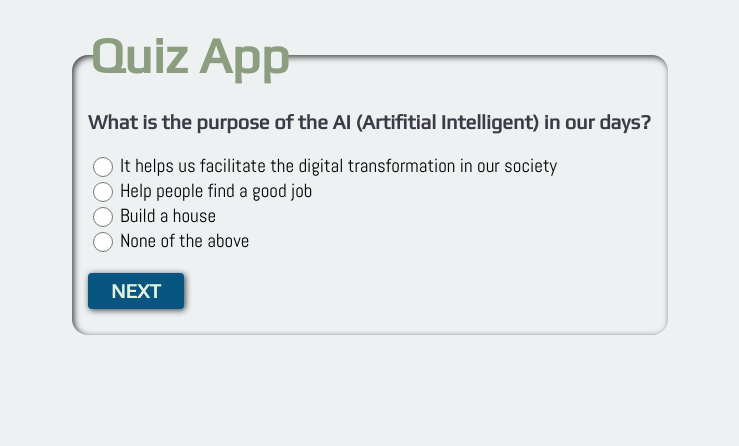
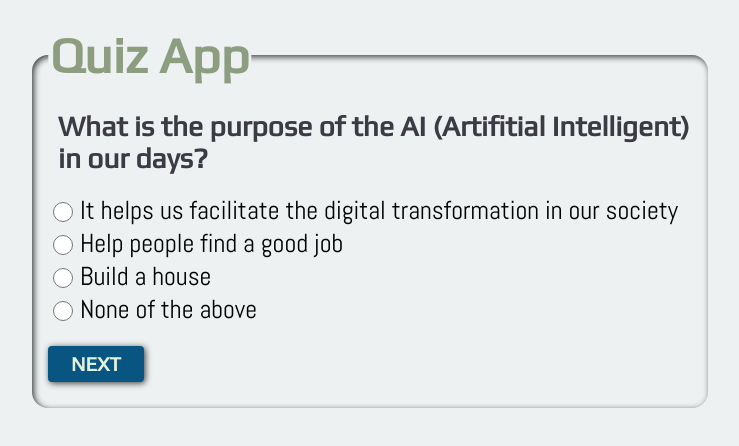
Before and after one commit to dponcez/simple-quiz-app, a plain HTML site: page index.html in a window 1280 px wide. Shown: the whole page, without its empty margins (270-1009 px from the left). Drawn offline with Linux system fonts and the light colour scheme.

Commit message:
style: add function (clamp) to set font size based on viewport size

```diff
--- a/css/main.css
+++ b/css/main.css
@@ -25,7 +25,7 @@ button { border: none; }
   display: flex;
   justify-content: center;
   .quiz--container {
-    max-width: 40rem;
+    max-width: 45rem;
     width: var(--sz);
     height: auto;
     padding-inline: var(--pd);
@@ -41,30 +41,28 @@ button { border: none; }
   border: none;
   box-shadow: .25vmin .25vmin 5pt rgba(0 0 0 / .75) inset;
   .legend {
-    font: 800 var(--fnt-sz) var(--fnt-play);
+    font: 800 clamp(3vmin, var(--fnt-sz), 8vmin) var(--fnt-play);
     text-transform: capitalize;
     color: var(--primary-color);
     position: relative;
     z-index: 2;
     &::before {
       content: '';
+      width: var(--sz);
+      height: 3rem;
       position: absolute;
       inset: 50%;
       transform: translate(-50%, -50%);
       background-color: var(--bg);
-      width: calc(100% - 1rem);
-      height: 3rem;
       z-index: -1
     }
   }
+
   .heading {
-    margin-block-end: var(--pd);
-    font: 600 var(--pd) var(--fnt-play);
+    padding-block-end: var(--pd);
+    margin-inline-start: calc(var(--pd) * .5);
+    font: 600 clamp(3vmin, 3.5vmin, 6vmin) var(--fnt-play);
     color: var(--secondary-color);
-    .number {
-      color: hsl(100 0% 0%);
-      font-weight: bold;
-    }
   }
   .option--container {
     display: flex;
@@ -91,7 +89,7 @@ button { border: none; }
     .option {
       display: block;
       margin-inline-start: 3pt;
-      font: 400 calc(var(--pd) *  .95) var(--fnt-abel);
+      font: 400 clamp(2vmin, calc(5vmin * .95), 3.25vmin) var(--fnt-abel);
       &::first-letter { text-transform: uppercase; }
     }
   }
```
